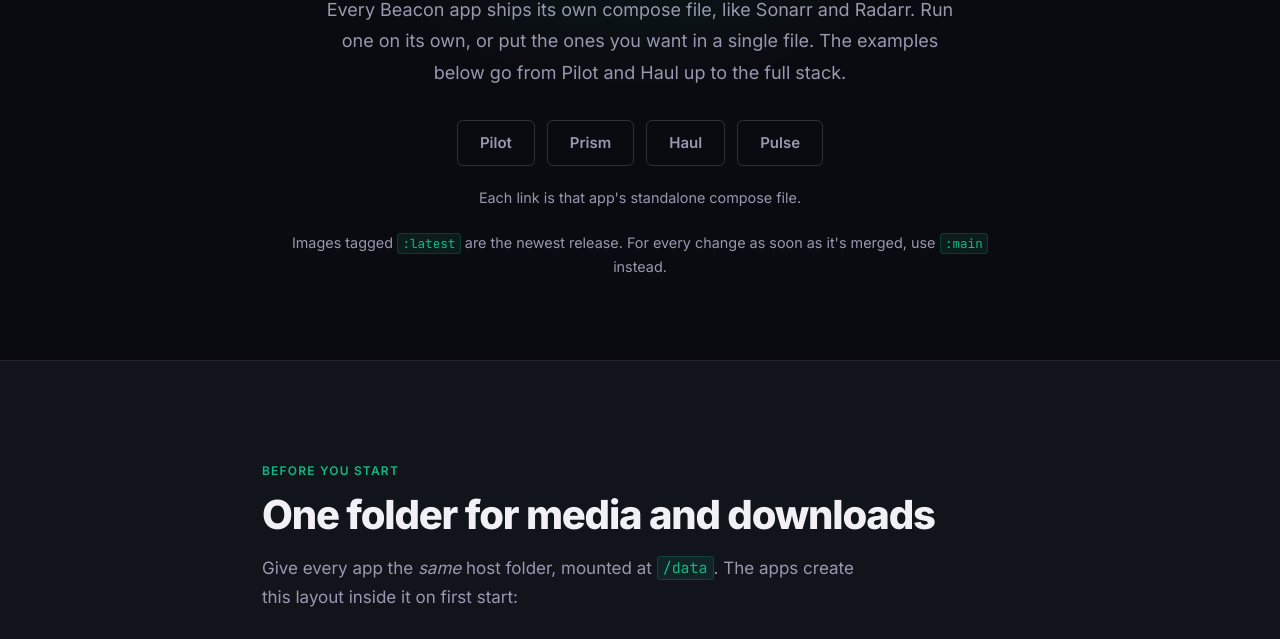
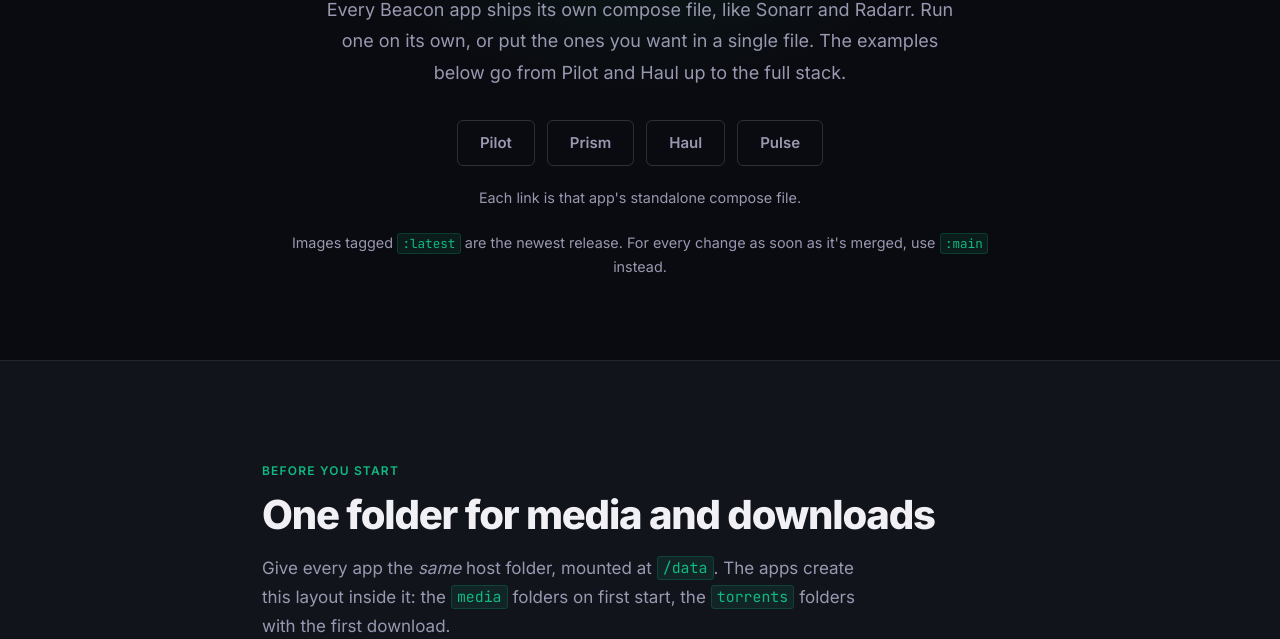
Before and after one commit to Beacon-Stack/beaconstack.io, an Astro site: page /install in a window 1280 px wide. Shown: the part 313-952 px from the top of the page. Built offline with nearby package versions, Linux system fonts and the light colour scheme; Astro itself is replaced by a stand-in of ours.

Commit message:
Install guide: say when each folder appears
The media folders are created on first start; the torrents folders
appear with the first download in each category.

Co-Authored-By: Claude Fable 5.2 <noreply@anthropic.com>

```diff
--- a/src/pages/install.astro
+++ b/src/pages/install.astro
@@ -322,7 +322,8 @@ PULSE_SERVER_EXTERNAL_URL: http://192.168.1.10:9696
         <h2 class="section-heading">One folder for media and downloads</h2>
         <p class="section-lead">
           Give every app the <em>same</em> host folder, mounted at <code>/data</code>. The
-          apps create this layout inside it on first start:
+          apps create this layout inside it: the <code>media</code> folders on first start, the
+          <code>torrents</code> folders with the first download.
         </p>
       </div>
       <div class="terminal reveal">
```
